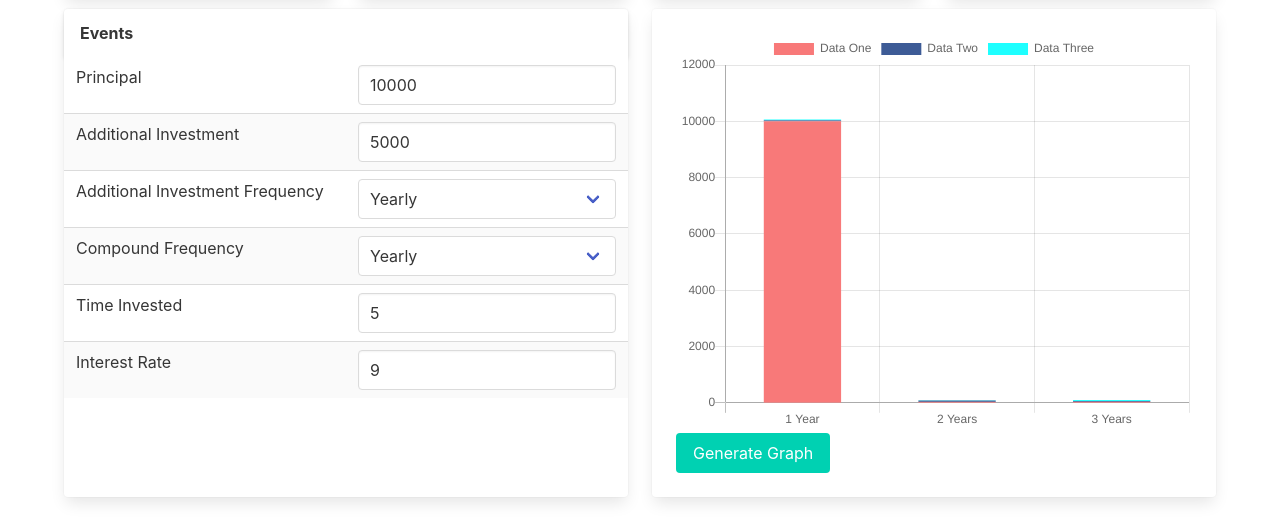
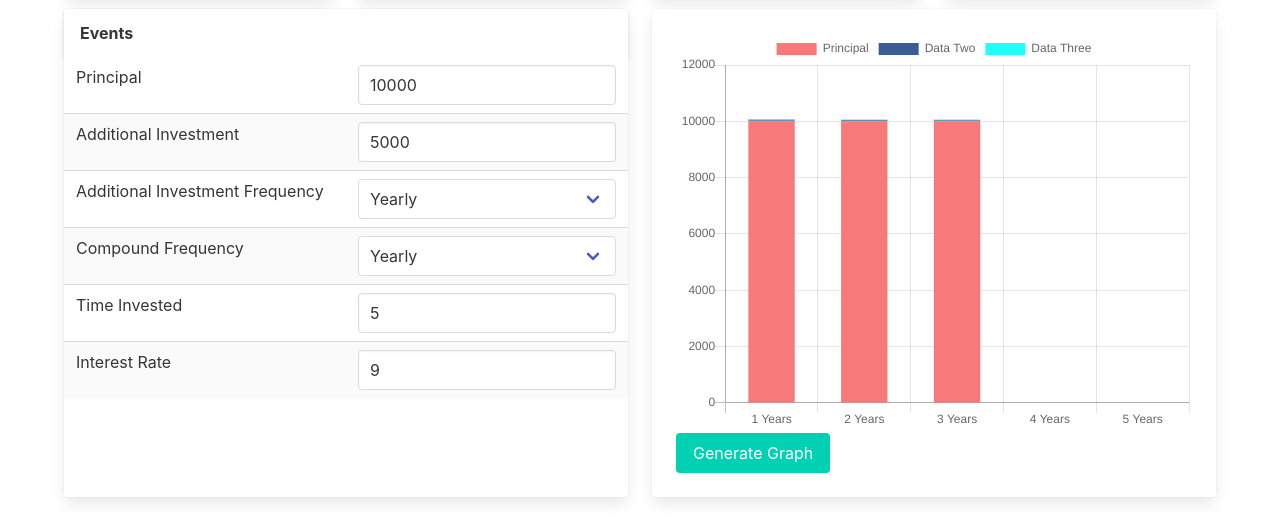
Before and after one commit to tompwu/Vue_Compound_Calculator, a plain HTML site: page index.html in a window 1280 px wide. Shown: the part 273-800 px from the top of the page. Drawn offline with nearby package versions, Linux system fonts and the light colour scheme.

Commit message:
added dynamic column label generation

```diff
--- a/index.html
+++ b/index.html
@@ -203,14 +203,30 @@
         created() {
             this.fillData()
         },
+        // Note to self:
+        // call method = console.log(this.myMethod());
+        // call computed = console.log(this.myComputed);
+
         methods: {
             fillData() {
+                //create col for each year invested
+                cols = [];
+                // years for columns
+                years = 0;
+                for (var i = this.time_invested - 1; i >= 0; i--) {
+                    console.log(1);
+                    years = years+1;
+                    cols.push(years + ' Years')
+                }
+
+
+
                 this.datacollection = {
-                    labels: ['1 Year', '2 Years', '3 Years'],
+                    labels: cols,
                     datasets: [{
-                            label: 'Data One',
+                            label: 'Principal',
                             backgroundColor: '#f87979',
-                            data: [this.rollinAiraid(), this.getRandomInt(), this.getRandomInt()]
+                            data: [this.principal, this.principal, this.principal]
                         },
                         {
                             label: 'Data Two',
@@ -224,6 +240,7 @@
                         }
                     ]
                 }
+                console.log(this.datacollection);
 
             },
             getRandomInt() {
```
